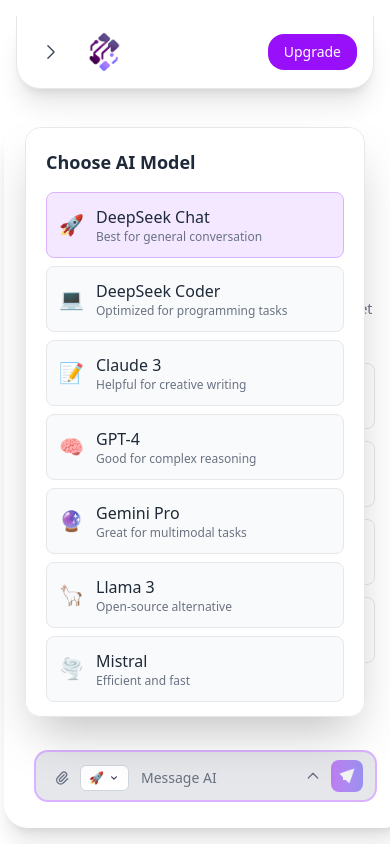
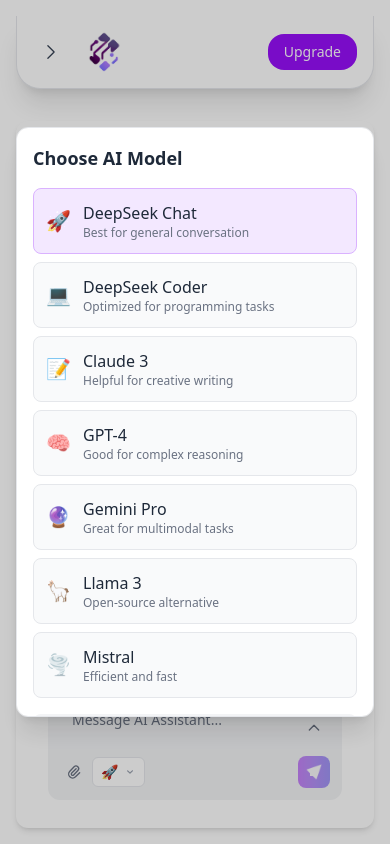
Before and after one commit to mahhmaddalii/Unified-AI-Hub, a Next.js app in the folder frontend/: page /chat in a window 390 px wide. Both pictures are taken after a click on the button "Change AI model". Built offline with nearby package versions, Linux system fonts and the light colour scheme.

Commit message:
improved front end
correct responsiveness
changes made in chat window

```diff
--- a/frontend/app/chat/page.jsx
+++ b/frontend/app/chat/page.jsx
@@ -1,6 +1,6 @@
 "use client";
 
-import { useState } from "react";
+import { useState, useEffect } from "react";
 import ChatSidebar from "../../components/ui/chat-sidebar";
 import ChatWindow from "../../components/ui/chat-window";
 import Navbar from "../../components/ui/chat-navbar";
@@ -8,6 +8,18 @@
 export default function ChatPage() {
   const [isSidebarOpen, setIsSidebarOpen] = useState(false);
   const [hasPrompt, setHasPrompt] = useState(false);
+  const [isMobile, setIsMobile] = useState(false);
+
+  useEffect(() => {
+    const checkMobile = () => {
+      setIsMobile(window.innerWidth < 768);
+    };
+
+    checkMobile();
+    window.addEventListener('resize', checkMobile);
+
+    return () => window.removeEventListener('resize', checkMobile);
+  }, []);
 
   const startNewChat = () => {
     console.log("Starting new chat");
@@ -19,7 +31,7 @@
   };
 
   return (
-    <main className="min-h-screen bg-[#ffffff]">
+    <main className="min-h-screen bg-white">
       <div className="flex flex-col h-screen">
         <Navbar
           isSidebarOpen={isSidebarOpen}
@@ -43,15 +55,17 @@
             />
           </div>
 
-          {/* Chat Window Container with proper spacing */}
+          {/* Chat Window Container - UPDATED WITH MARGIN */}
           <div className={`
             flex-1
             transition-all duration-300
-            p-4
-            ${isSidebarOpen ? 'sm:ml-0' : 'sm:ml-20'}
+            p-4 md:p-5
+            ${isSidebarOpen && isMobile ? 'opacity-30' : 'opacity-100'}
             h-full
+            w-full
+            ${!isSidebarOpen && !isMobile ? 'md:ml-20' : 'md:ml-0'}
           `}>
-            <div className="bg-white rounded-3xl shadow-xl p-4 sm:p-6 w-full h-full flex flex-col">
+            <div className="bg-white rounded-xl md:rounded-3xl shadow-md md:shadow-xl p-4 md:p-6 w-full h-full flex flex-col">
               <ChatWindow
                 onFirstMessage={() => setHasPrompt(true)}
                 isSidebarOpen={isSidebarOpen}
--- a/frontend/app/layout.jsx
+++ b/frontend/app/layout.jsx
@@ -3,12 +3,12 @@
 export const metadata = {
   title: 'Generative AI Hub',
   description: 'Unified AI Platform',
+  viewport: 'width=device-width, initial-scale=1.0',
 };
 
 export default function RootLayout({ children }) {
   return (
     <html lang="en">
-
       <body>{children}</body>
     </html>
   );
--- a/frontend/components/ui/chat-navbar.jsx
+++ b/frontend/components/ui/chat-navbar.jsx
@@ -4,6 +4,8 @@
 import { ChevronRightIcon, PlusIcon } from "@heroicons/react/24/outline";
 import { useEffect, useState } from "react";
 import { useRouter } from "next/navigation";
+
+
 
 export default function Navbar({
   hasUserSentPrompt,
--- a/frontend/components/ui/chat-window.jsx
+++ b/frontend/components/ui/chat-window.jsx
@@ -3,7 +3,6 @@
 import { useEffect, useRef, useState } from "react";
 import { SparklesIcon } from "@heroicons/react/24/outline";
 import Image from "next/image";
-
 
 export default function ChatWindow({ onFirstMessage, isSidebarOpen }) {
   const [messages, setMessages] = useState([]);
@@ -49,7 +48,7 @@
       textareaRef.current.style.height = 'auto';
       const scrollHeight = textareaRef.current.scrollHeight;
       const baseHeight = 24;
-      const maxHeight = isInputExpanded ? 300 : 120; // Much larger when expanded
+      const maxHeight = isInputExpanded ? 300 : 120;
 
       if (scrollHeight > maxHeight) {
         textareaRef.current.style.height = `${maxHeight}px`;
@@ -178,15 +177,17 @@
     return aiModels.find(model => model.id === selectedModel);
   };
 
+
 return (
-    <div className="flex h-full w-full flex-col bg-white">
+  <div className="flex flex-col h-full w-full bg-white">
     {/* Messages Container */}
-      <div className="flex-1 overflow-y-auto px-4 py-4">
+    <div className="flex-1 overflow-y-auto px-2 py-3 md:px-4">
       {!hasFirstMessage ? (
-          // Welcome screen with prompt cards
-          <div className="flex flex-col items-center justify-center h-full py-4">
-            <div className="text-center mb-6 max-w-lg">
-   <div className="inline-flex items-center justify-center w-14 h-14 bg-white rounded-full mb-4 shadow-lg">
+        // Welcome screen with prompt cards - UPDATED
+        <div className="flex flex-col items-center justify-start h-full pt-8 pb-4 px-2 overflow-y-auto">
+          {/* Centered Logo and Title */}
+          <div className="text-center mb-6 max-w-lg w-full px-2">
+            <div className="inline-flex items-center justify-center w-14 h-14 bg-white rounded-full mb-4 shadow-lg mx-auto">
               <div className="relative w-8 h-8 flex items-center justify-center">
                 <Image
                   src="/logo.png"
@@ -201,17 +202,17 @@
             <p className="text-sm text-gray-500">Choose a prompt or type your own message to get started</p>
           </div>
 
-            {/* Prompt cards grid */}
-            <div className="grid grid-cols-1 md:grid-cols-2 gap-3 w-full max-w-2xl mb-6">
+          {/* Prompt cards grid - LEFT ALIGNED CONTENT */}
+          <div className="grid grid-cols-1 sm:grid-cols-2 gap-3 w-full max-w-2xl mb-6 px-4">
             {promptCards.map((card, index) => (
               <div
                 key={index}
-                  className="bg-white border border-gray-200 rounded-lg p-3 cursor-pointer hover:border-purple-300 transition-colors"
+                className="bg-white border border-gray-200 rounded-lg p-3 cursor-pointer hover:border-purple-300 transition-colors text-left" // Added text-left here
                 onClick={() => handlePromptClick(card.prompt)}
               >
                 <div className="flex items-start gap-2">
                   <span className="text-lg">{card.icon}</span>
-                    <div>
+                  <div className="text-left"> {/* Added text-left container */}
                     <h3 className="font-medium text-gray-800 mb-1 text-sm">{card.title}</h3>
                     <p className="text-xs text-gray-600">{card.prompt}</p>
                   </div>
@@ -228,8 +229,7 @@
                 <div className={`flex ${m.role === "user" ? "flex-row-reverse" : ""} max-w-[85%]`}>
                   {/* Avatar */}
                   <div className={`flex-shrink-0 ${m.role === "user" ? "ml-2" : "mr-2"}`}>
-                    <div className={`w-7 h-7 rounded-full flex items-center justify-center text-xs font-medium ${
-                      m.role === "user"
+                    <div className={`w-7 h-7 rounded-full flex items-center justify-center text-xs font-medium ${m.role === "user"
                         ? "bg-gray-700 text-white"
                         : "bg-gradient-to-br from-purple-500 to-indigo-600 text-white"
                       }`}>
@@ -238,8 +238,7 @@
                   </div>
 
                   {/* Message bubble */}
-                  <div className={`rounded-xl p-3 text-sm ${
-                    m.role === "user"
+                  <div className={`rounded-xl p-3 text-sm ${m.role === "user"
                       ? "bg-gradient-to-r from-purple-600 to-indigo-600 text-white"
                       : "bg-gray-100 text-gray-800"
                     }`}>
@@ -318,15 +317,11 @@
 
 {/* Model selection dialog */}
 {showModelDialog && (
-        <div className="fixed inset-0 bg-transparent flex items-center justify-center z-50">
+  <div className="fixed inset-0 bg-black/20 flex items-center justify-center z-50 p-4">
     <div
       ref={modelDialogRef}
-  className="bg-white border border-gray-200 shadow-2xl rounded-2xl
-             p-5 w-[340px] max-h-[70vh] overflow-y-auto mx-4
-             transition-all duration-200 transform lg:-translate-x-40"
+      className="bg-white border border-gray-200 shadow-xl rounded-xl p-4 w-full max-w-sm max-h-[70vh] overflow-y-auto"
     >
-
-
       <h3 className="text-lg font-semibold text-gray-800 mb-4">Choose AI Model</h3>
       <div className="grid gap-2">
         {aiModels.map((model) => (
@@ -357,17 +352,52 @@
   </div>
 )}
 
-      {/* Input area - Unified design */}
-      <div className=" border-gray-200 bg-white px-4 py-3">
-        <div className="max-w-3xl mx-auto">
-          <div className="flex items-end gap-2 bg-gray-100 rounded-xl px-3 py-2 transition-all duration-200 focus-within:bg-gray-200 focus-within:ring-2 focus-within:ring-purple-300">
+{/* Input area - UNIFIED DESIGN WITH FOCUS EFFECTS */}
+<div className="bg-white px-4 py-3">
+  <div className={`max-w-3xl mx-auto rounded-xl p-3 transition-all duration-200 ${
+    input ? 'ring-2 ring-purple-300' : ''
+  } ${input ? 'bg-purple-50' : 'bg-gray-100'}`}>
+
+    {/* Upper div: Text input with expand button */}
+    <div className="flex items-end gap-2 mb-3">
+      <textarea
+        ref={textareaRef}
+        value={input}
+        onChange={handleInputChange}
+        onKeyDown={handleKeyDown}
+        className="flex-1 resize-none rounded-lg outline-none text-sm py-2.5 px-3 placeholder-gray-500 min-h-[44px] focus:outline-none"
+        placeholder="Message AI Assistant..."
+        rows="1"
+        required={attachedFiles.length === 0}
+        disabled={loading}
+      />
+
+      {/* Expand button */}
+      <button
+        type="button"
+        onClick={toggleInputExpansion}
+        className="flex-shrink-0 p-2 text-gray-500 hover:text-purple-600 hover:bg-white rounded-lg transition-colors"
+        title={isInputExpanded ? "Collapse" : "Expand"}
+      >
+        <svg className="h-4 w-4" viewBox="0 0 24 24" fill="none" stroke="currentColor">
+          {isInputExpanded ? (
+            <path strokeLinecap="round" strokeLinejoin="round" strokeWidth="2" d="M19 9l-7 7-7-7" />
+          ) : (
+            <path strokeLinecap="round" strokeLinejoin="round" strokeWidth="2" d="M5 15l7-7 7 7" />
+          )}
+        </svg>
+      </button>
+    </div>
+
+    {/* Lower div: Feature buttons and send button */}
+    <div className="flex items-center justify-between">
       {/* Left side controls */}
-            <div className="flex items-center gap-1 flex-shrink-0">
+      <div className="flex items-center gap-1">
         {/* File attachment button */}
         <button
           type="button"
           onClick={handleAttachClick}
-                className="p-1.5 text-gray-500 hover:text-purple-600 rounded-lg hover:bg-gray-200 transition-colors"
+          className="p-1.5 text-gray-500 hover:text-purple-600 hover:bg-white rounded-lg transition-colors"
           title="Attach files"
         >
           <svg className="h-4 w-4" viewBox="0 0 24 24" fill="none" stroke="currentColor">
@@ -388,54 +418,23 @@
         <button
           type="button"
           onClick={() => setShowModelDialog(true)}
-                className="flex items-center gap-1 px-2 py-1 text-xs text-gray-700 bg-white border border-gray-300 rounded-md hover:bg-gray-50 transition-colors"
+          className="flex items-center gap-1.5 px-2 py-1 text-xs text-gray-700 bg-white border border-gray-200 rounded-md hover:bg-gray-50 transition-colors"
           title="Change AI model"
         >
-                <span>{getCurrentModel()?.icon}</span>
+          <span className="text-sm">{getCurrentModel()?.icon}</span>
           <span className="hidden sm:inline">{getCurrentModel()?.name}</span>
-                <svg className="h-3 w-3" viewBox="0 0 20 20" fill="currentColor">
+          <svg className="h-3 w-3 text-gray-400" viewBox="0 0 20 20" fill="currentColor">
             <path fillRule="evenodd" d="M5.293 7.293a1 1 0 011.414 0L10 10.586l3.293-3.293a1 1 0 111.414 1.414l-4 4a1 1 0 01-1.414 0l-4-4a1 1 0 010-1.414z" clipRule="evenodd" />
           </svg>
         </button>
       </div>
 
-            {/* Text input */}
-            <textarea
-              ref={textareaRef}
-              value={input}
-              onChange={handleInputChange}
-              onKeyDown={handleKeyDown}
-              className="flex-1 resize-none bg-transparent outline-none text-sm py-1 px-1 placeholder-gray-500 min-h-[24px]"
-              placeholder="Message AI Assistant..."
-              rows="1"
-              required={attachedFiles.length === 0}
-              disabled={loading}
-            />
-
-            {/* Right side controls */}
-            <div className="flex items-center gap-1 flex-shrink-0">
-              {/* Expand button */}
-              <button
-                type="button"
-                onClick={toggleInputExpansion}
-                className="p-1.5 text-gray-500 hover:text-purple-600 rounded-lg hover:bg-gray-200 transition-colors"
-                title={isInputExpanded ? "Collapse" : "Expand"}
-              >
-                <svg className="h-4 w-4" viewBox="0 0 24 24" fill="none" stroke="currentColor">
-                  {isInputExpanded ? (
-                    <path strokeLinecap="round" strokeLinejoin="round" strokeWidth="2" d="M19 9l-7 7-7-7" />
-                  ) : (
-                    <path strokeLinecap="round" strokeLinejoin="round" strokeWidth="2" d="M5 15l7-7 7 7" />
-                  )}
-                </svg>
-              </button>
-
-              {/* Send button with custom image */}
+      {/* Send button */}
       <button
         type="button"
         onClick={sendMessage}
         disabled={loading || (!input.trim() && attachedFiles.length === 0)}
-                className="flex items-center justify-center bg-gradient-to-r from-purple-600 to-indigo-600 hover:from-purple-700 hover:to-indigo-700 text-white p-2 rounded-lg font-medium disabled:opacity-50 transition-all duration-200"
+        className="flex items-center justify-center bg-gradient-to-r from-purple-600 to-indigo-600 hover:from-purple-700 hover:to-indigo-700 text-white p-2 rounded-lg transition-all duration-200 disabled:opacity-50"
         title="Send message"
       >
         <Image
@@ -450,6 +449,5 @@
   </div>
 </div>
 </div>
-    </div>
   );
 }
```
Also changed, not shown: 1 other file (tests, documents, lock files or other folders). Lines whose indentation alone changed are shown as unchanged.
